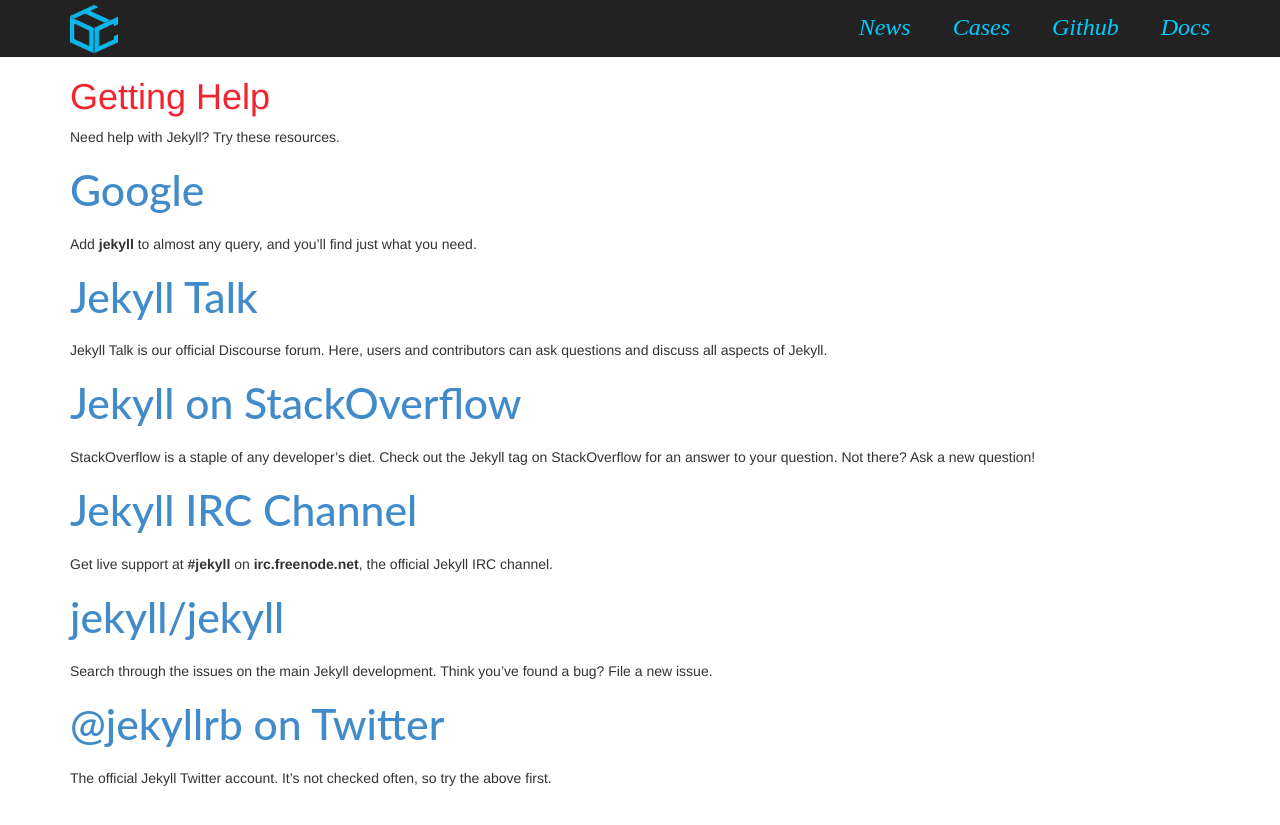
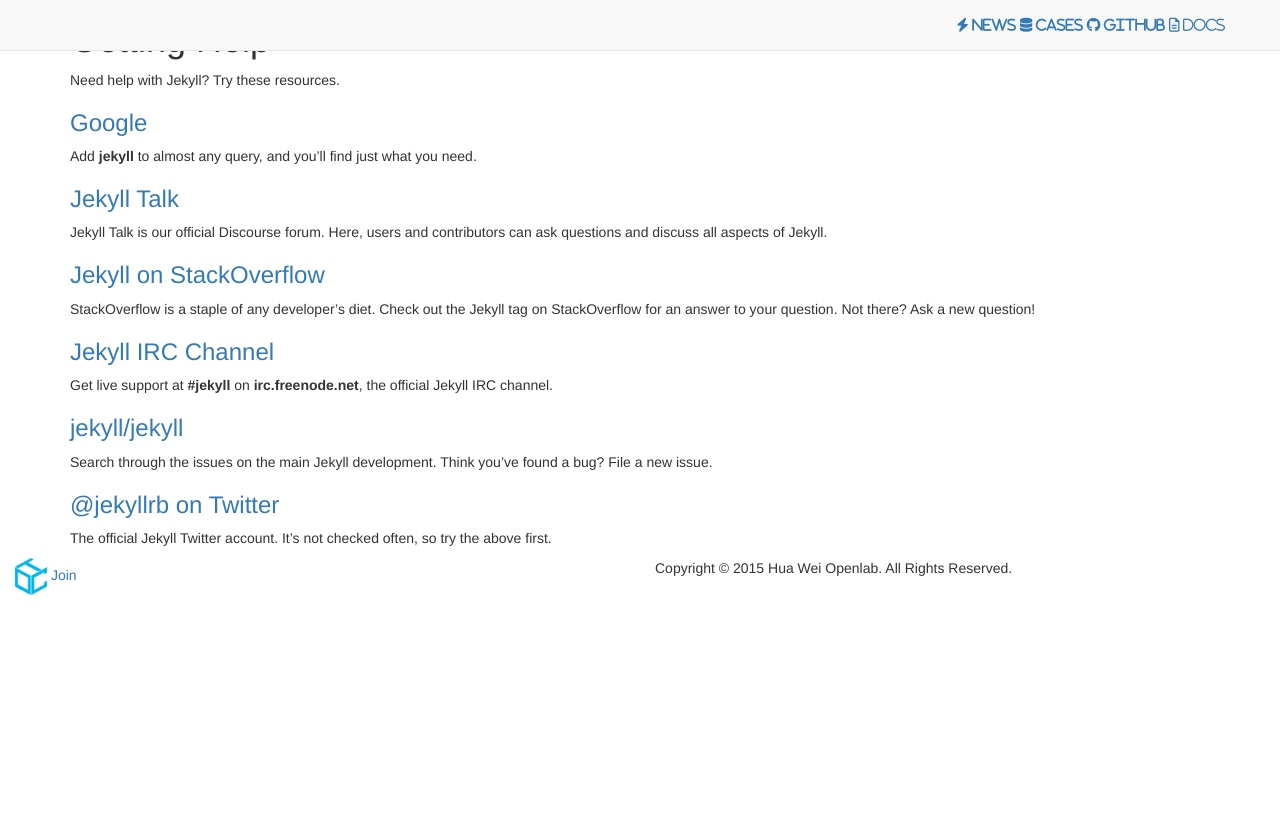
Before and after one commit to ociweb/ociweb.github.io, a Jekyll site: the page built from help/index.md, in a window 1280 px wide and 900 px high. Shown: the top 825 px of the window. Built offline with Jekyll 4.4.1, drawn with Linux system fonts in a browser that asks for light colours; nearby versions of some CDN libraries; some web fonts are replaced; library files that are not in the unit come from our copies.

Commit message:
news same with docs

```diff
--- a/_layouts/default.html
+++ b/_layouts/default.html
@@ -1,22 +1,13 @@
 <!DOCTYPE html>
 <html lang="en">
   <head>
-    <meta charset="utf-8">
-    <meta http-equiv="X-UA-Compatible" content="IE=edge">
-
-    <title>{{ page.title }}</title>
-    {% if page.description %}<meta name="description" content="{{ page.description }}">{% endif %}
-    <meta name="author" content="{{ site.author.name }}">
-
-    <!-- Enable responsive viewport -->
-    <meta name="viewport" content="width=device-width, initial-scale=1.0">
-
-    <!-- Bootstrap styles -->
-    <link href="../assets/bootstrap/css/bootstrap.min.css" rel="stylesheet">
-
-    <!-- Custom styles -->
-    <link href="../assets/css/style.css" rel="stylesheet" type="text/css" media="all">
-
+  <meta charset="utf-8">
+  <meta name="viewport" content="width=device-width, initial-scale=1">
+  <title>OCT</title>
+  <link href="assets/bootstrap/css/bootstrap.min.css" rel="stylesheet">
+  <link href="assets/font-awesome/css/font-awesome.css" rel="stylesheet">
+  <link href="assets/css/style.css" rel="stylesheet" type="text/css" media="all">
+  <link rel="shortcut icon" href="assets/img/logo/favicon.ico" type="image/x-icon">
   </head>
 
   <body>
--- a/assets/css/style.css
+++ b/assets/css/style.css
@@ -184,8 +184,8 @@
   width: 900px;
   height: 400px;
   font-family: Lato;
-  color: #000000;
-  font-size:48pt;
+  color: #ffffff;
+  font-size:18pt;
 }
 
 h3 {
--- a/index.html
+++ b/index.html
@@ -35,10 +35,9 @@
     <div class="container">
     <div class="row">
 	    <div class="col-md-12 head-splash">
-		    <br><br>
+		    <br>
 		    <p>Open, Reliable, Inovative.<p>
-		    <br><br>
-		    <p>Making a better container world.</h2>
+		    <p>We are dedicated to make a better container world.</h2>
         </div>
     </div>
     </div>
```
